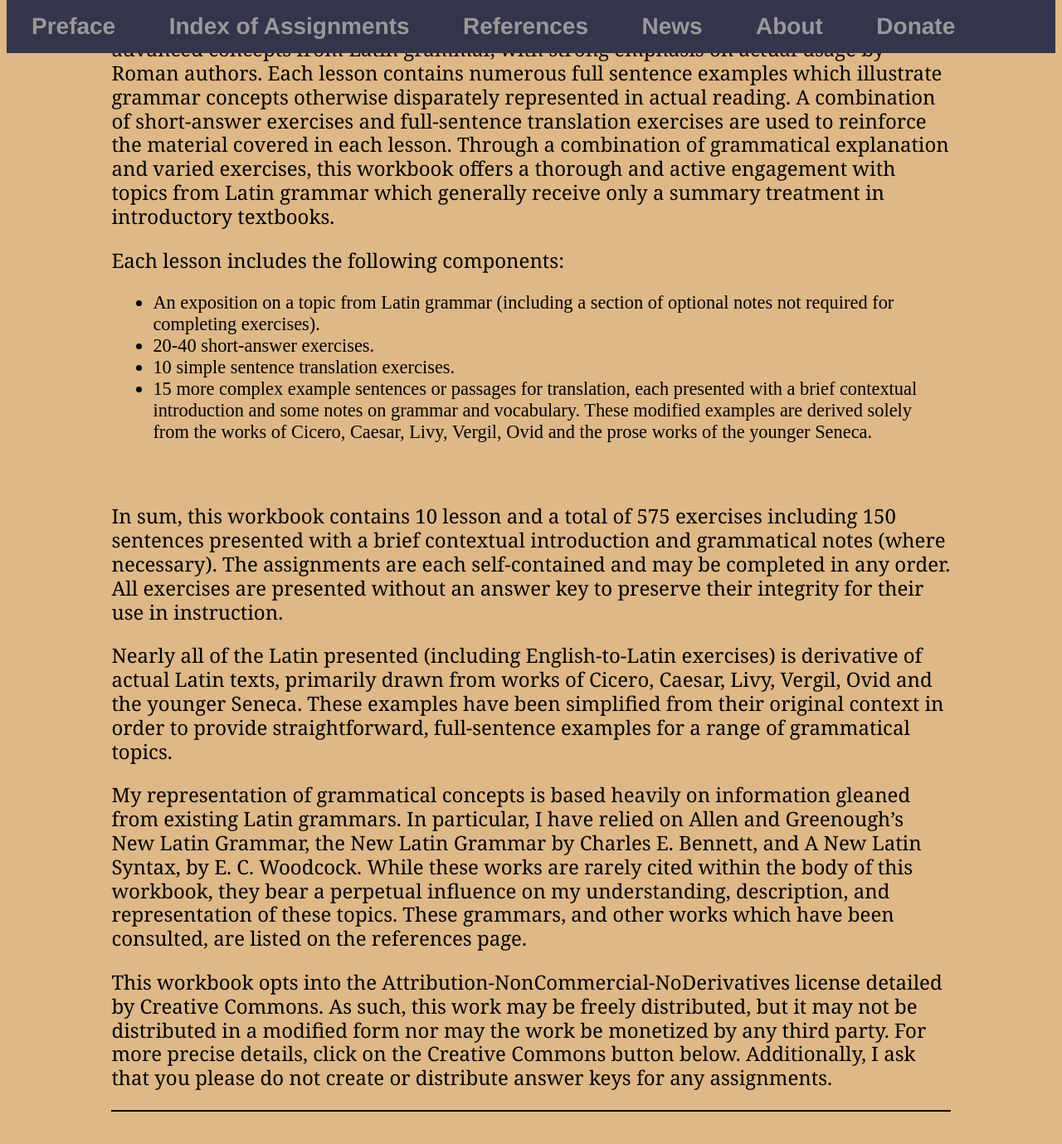
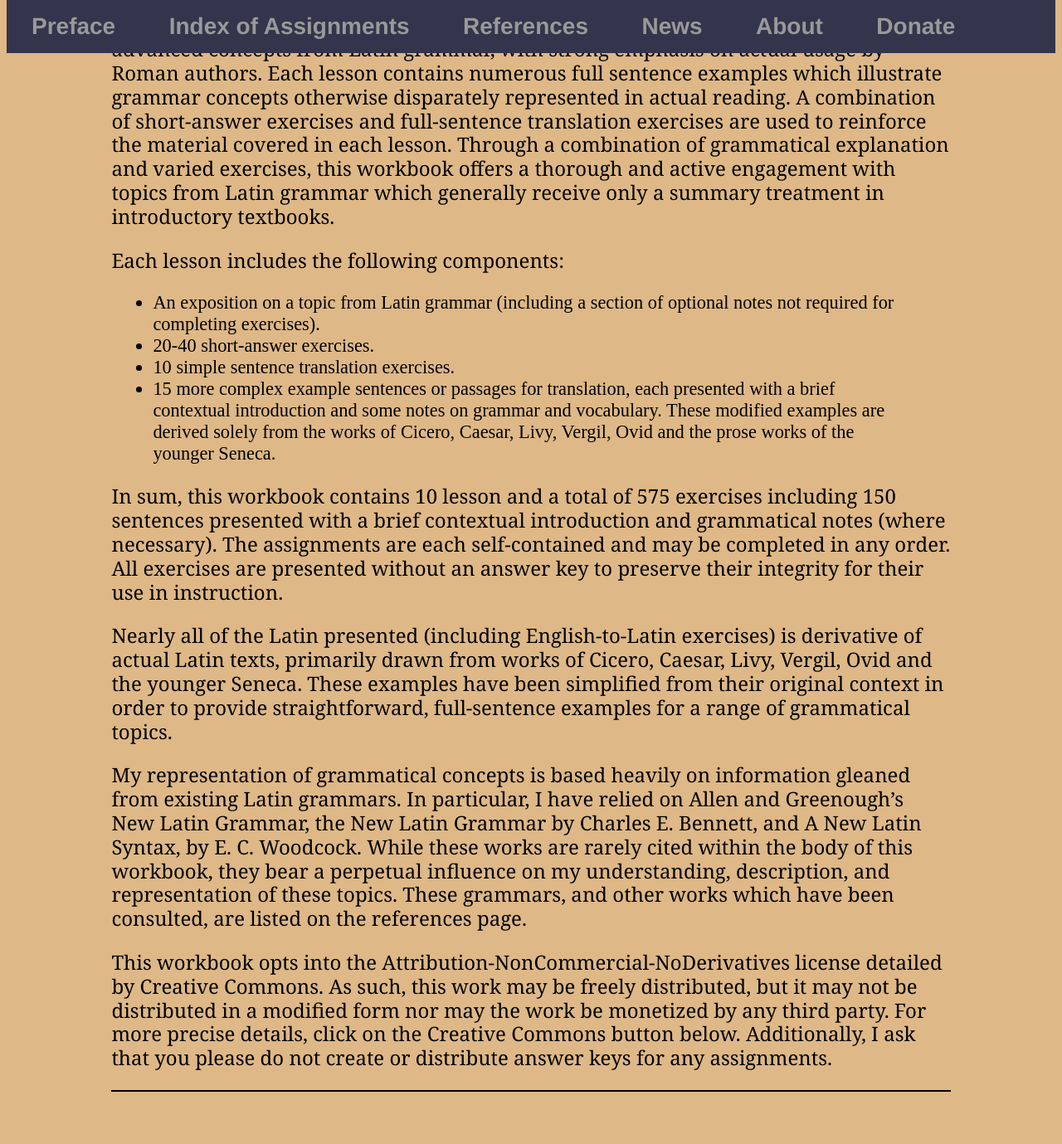
Before and after one commit to AlanCFleming82/AlanCFleming82.github.io, a Jekyll site: the page built from index.html, in a window 1280 px wide and 1400 px high, scrolled down 392 px. Shown: the top 1379 px of the window at 83% size. Built offline with Jekyll 4.4.1, drawn with Linux system fonts in a browser that asks for light colours.

Commit message:
Update main.css

```diff
--- a/css/main.css
+++ b/css/main.css
@@ -41,7 +41,7 @@ ul.assignments {
 
 ul.preface {
 	font-size: 1.4em;
-	padding: 0px 0px 50px 50px;
+	padding: 0px 50px 0px;
 }
 
 a {
```
